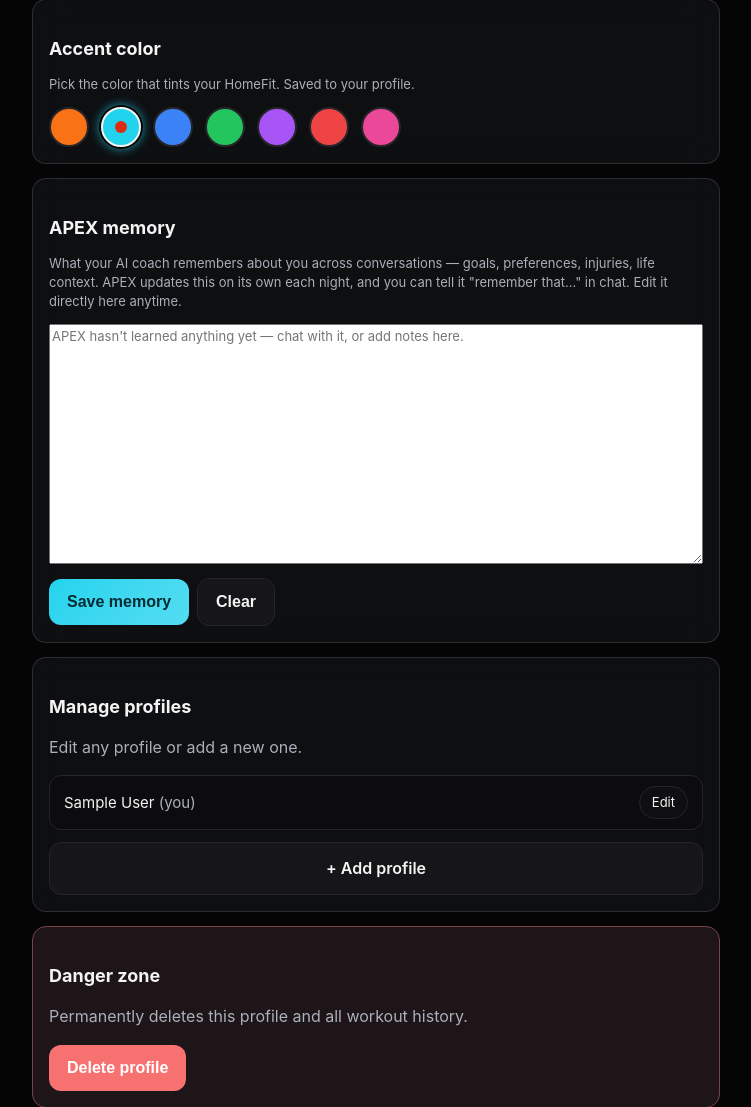
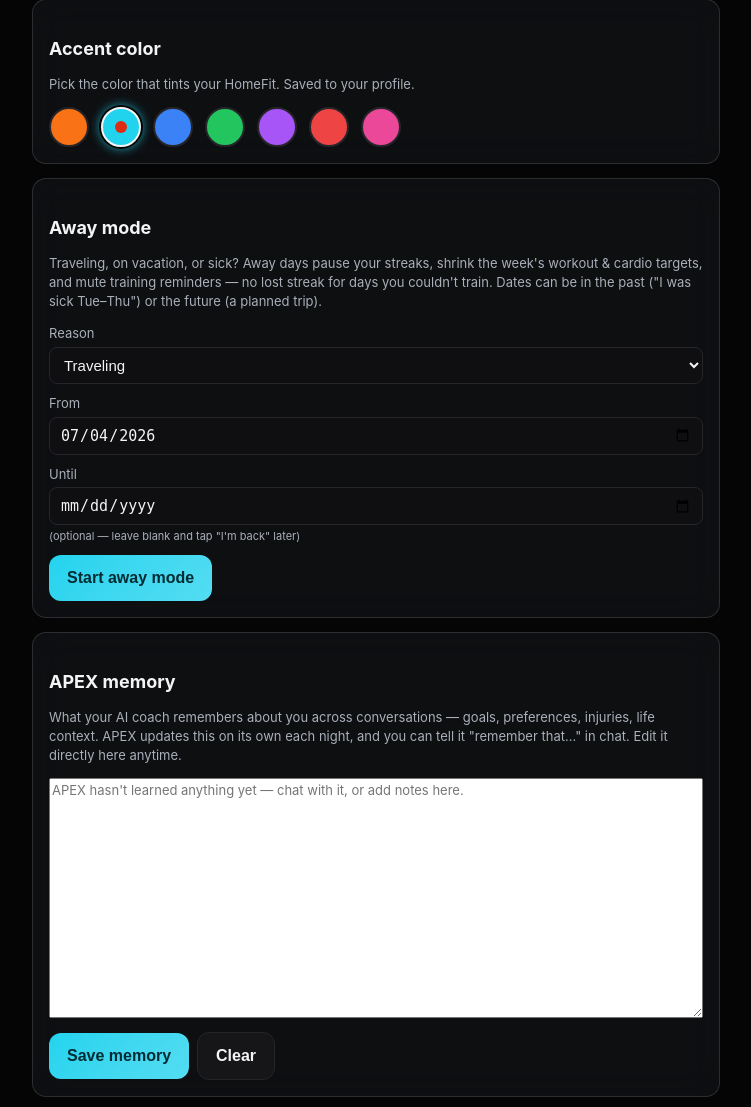
Before and after one commit to abwalker417/HomeFit, a Flask app: page /profiles/1/edit in a window 1280 px wide. Shown: the part 2056-3163 px from the top of the page, without its empty margins (264-1015 px from the left). Run offline with Flask 3, Linux system fonts and the light colour scheme; the visitor is signed in with stand-in values (Sample User, id 1); data comes from the database, SQL or seed files in the repository; data that the repository does not hold is empty; some libraries are stand-ins or nearby versions.

Commit message:
Away mode: travel/vacation/sick days pause streaks + relax weekly goals
- streak_pause table (date windows, retroactive or scheduled, open-ended OK)
- Daily streak: paused days bridge the chain; weekly streak: paused days
  reduce that week's target (target 0 = neutral week, skipped not broken)
- Cardio-days goal relaxed the same way for consistency
- Streak reminder + nudge crons skip paused users; APEX gets an away-mode
  directive (sick = rest, travel = low-pressure) and reduced weekly numbers
- UI: profile Away-mode card (start/schedule/I'm-back) + dashboard badge
- SW cache homefit-v73

Co-Authored-By: Claude Fable 5 <noreply@anthropic.com>

```diff
--- a/app.py
+++ b/app.py
@@ -260,8 +260,16 @@ def _progress_stats(user_id):
     days_left = 7 - today.weekday()  # includes today
     done = len(week_dates)
     stats["week_workouts"] = done
+    # Away mode (travel/vacation/sick): paused days reduce this week's targets
+    # and pause the streak/nudges — see database.streak_pause.
+    pause = database.current_week_pause(user_id)
+    stats["away"] = pause["active"]
+    stats["away_upcoming"] = database.get_upcoming_pause(user_id)
+    stats["target_days_week"] = max(0, stats["target_days"] - pause["paused_days"])
+    usable_days_left = max(0, days_left - pause["remaining_paused"])
     # Separate cardio goal: distinct days this week with any logged walk/cardio
     stats["cardio_goal"] = profile.get("cardio_days_per_week") or 5
+    stats["cardio_goal_week"] = max(0, stats["cardio_goal"] - pause["paused_days"])
     cardio_dates = {(c.get("started_at") or "")[:10] for c in externals
                     if (c.get("started_at") or "")[:10] >= monday_iso}
     cardio_dates.discard("")
@@ -269,9 +277,11 @@ def _progress_stats(user_id):
     # Today is the last chance to keep the weekly target reachable
     stats["must_train_today"] = (
         not trained_today
-        and done < stats["target_days"]
-        and done + days_left >= stats["target_days"]
-        and done + days_left - 1 < stats["target_days"]
+        and not pause["today_paused"]
+        and stats["target_days_week"] > 0
+        and done < stats["target_days_week"]
+        and done + usable_days_left >= stats["target_days_week"]
+        and done + usable_days_left - 1 < stats["target_days_week"]
     )
     if stats["last_workout"]:
         try:
@@ -358,6 +368,44 @@ def set_accent():
         return jsonify({"error": "invalid color"}), 400
     database.set_accent_color(uid, color)
     return jsonify({"ok": True, "color": color, "accent_rgb": _accent_rgb(color)})
+
+
+@app.route("/api/away", methods=["POST"])
+def api_away_start():
+    """Start (or schedule/backdate) away mode — travel/vacation/sick days that
+    pause streaks, relax weekly targets and mute training nudges."""
+    uid = session.get("user_id")
+    if not uid:
+        return jsonify({"error": "unauthorized"}), 401
+    from datetime import date
+    data = request.get_json(silent=True) or {}
+    reason = data.get("reason") or "travel"
+    if reason not in ("travel", "vacation", "sick"):
+        return jsonify({"error": "invalid reason"}), 400
+    start = (data.get("start_date") or "").strip() or None
+    end = (data.get("end_date") or "").strip() or None
+    try:
+        if start:
+            date.fromisoformat(start)
+        if end:
+            date.fromisoformat(end)
+    except ValueError:
+        return jsonify({"error": "invalid date"}), 400
+    if start and end and end < start:
+        return jsonify({"error": "end date is before start date"}), 400
+    database.start_streak_pause(uid, reason=reason, start_date=start, end_date=end)
+    return jsonify({"ok": True, "away": database.get_active_pause(uid),
+                    "upcoming": database.get_upcoming_pause(uid)})
+
+
+@app.route("/api/away/end", methods=["POST"])
+def api_away_end():
+    """"I'm back" — close the active away window (and drop scheduled ones)."""
+    uid = session.get("user_id")
+    if not uid:
+        return jsonify({"error": "unauthorized"}), 401
+    database.end_streak_pause(uid)
+    return jsonify({"ok": True})
 
 
 @app.route("/profiles")
@@ -488,6 +536,8 @@ def profile_edit(user_id):
         all_users=database.list_users(),
         api_token=database.get_or_create_api_token(user_id) if user_id == session.get("user_id") else None,
         apex_memory=database.get_apex_memory(user_id),
+        away=database.get_active_pause(user_id),
+        away_upcoming=database.get_upcoming_pause(user_id),
     )
 
 
--- a/coach.py
+++ b/coach.py
@@ -203,18 +203,43 @@ def _build_context(coaching_data):
     cardio_days = sorted({(c.get("started_at") or "")[:10] for c in externals
                           if (c.get("started_at") or "")[:10] >= monday_iso})
     cardio_dow = ", ".join(_dow(d) for d in cardio_days) or "none yet"
+    # Away mode (travel/vacation/sick) relaxes both weekly goals: each paused
+    # day this week reduces the targets by one (floor 0 = week fully excused).
+    week_pause = coaching_data.get("week_pause") or {}
+    paused_days = week_pause.get("paused_days") or 0
+    goal_days_wk = max(0, goal_days - paused_days)
+    cardio_goal_wk = max(0, cardio_goal - paused_days)
+    pause_note = (f" (reduced from {goal_days} and {cardio_goal} — {paused_days} "
+                  f"away-mode day(s) this week)" if paused_days else "")
     lines += [
         f"THIS WEEK so far (Monday {monday_iso} through today) — USE THESE NUMBERS, do not recount by hand:",
-        f"- Workout days toward the {goal_days}x/week goal: {sessions} of {goal_days}",
+        f"- Workout days toward the {goal_days_wk}x/week goal: {sessions} of {goal_days_wk}",
         f"    · HomeFit workouts: {hf_list}",
         f"    · External sessions counted (Apple-recorded workouts like golf, or any session ≥45 min): {ext_list}",
-        f"- Cardio/walk days toward the {cardio_goal}x/week cardio goal: {len(cardio_days)} of {cardio_goal} ({cardio_dow})",
-        f"Two separate weekly goals: (1) {goal_days} WORKOUT days (HomeFit workouts + Apple-recorded "
-        f"workouts/long ≥45-min sessions; plain walks don't count); (2) {cardio_goal} CARDIO days (any day "
+        f"- Cardio/walk days toward the {cardio_goal_wk}x/week cardio goal: {len(cardio_days)} of {cardio_goal_wk} ({cardio_dow})",
+        f"Two separate weekly goals{pause_note}: (1) {goal_days_wk} WORKOUT days (HomeFit workouts + Apple-recorded "
+        f"workouts/long ≥45-min sessions; plain walks don't count); (2) {cardio_goal_wk} CARDIO days (any day "
         f"with a logged walk/cardio counts, one per day). Use these exact counts; never count anything "
         f"dated before {monday_iso} toward this week.",
         "",
     ]
+
+    away = coaching_data.get("away_mode")
+    if away:
+        reason = away.get("reason") or "away"
+        until = (f"through {away['end_date']}" if away.get("end_date")
+                 else "until they say they're back")
+        if reason == "sick":
+            guidance = ("They're SICK: prioritize rest, fluids and recovery. No training "
+                        "pressure at all; when they feel better, suggest easing back in light.")
+        else:
+            guidance = ("They're traveling: keep it totally low-pressure. Only offer "
+                        "hotel/bodyweight or walking ideas if THEY ask.")
+        lines += [
+            f"AWAY MODE IS ON ({reason}, {until}). Streaks and weekly goals are paused — "
+            f"never guilt them about missed workouts or goals during this window. {guidance}",
+            "",
+        ]
 
     if workouts:
         lines.append("Recent HomeFit workouts (newest first):")
--- a/static/css/style.css
+++ b/static/css/style.css
@@ -168,6 +168,56 @@ h2 { font-size: 18px; margin: 20px 0 8px; }
   font-size: 13px;
   text-align: center;
   margin: 8px 0 0;
+}
+
+/* Away mode (travel/vacation/sick) — streaks paused */
+.hero-badges {
+  display: flex;
+  gap: 6px;
+  align-items: center;
+  flex-wrap: wrap;
+  justify-content: flex-end;
+}
+.away-badge {
+  display: inline-block;
+  background: rgba(245, 158, 11, 0.12);
+  border: 1px solid var(--warn);
+  color: var(--warn);
+  font-size: 12px;
+  font-weight: 700;
+  letter-spacing: .05em;
+  text-transform: uppercase;
+  padding: 5px 12px;
+  border-radius: 999px;
+  white-space: nowrap;
+}
+.away-note {
+  color: var(--warn);
+}
+.away-form {
+  display: flex;
+  flex-direction: column;
+  gap: 10px;
+  margin-top: 10px;
+}
+.away-form label {
+  display: flex;
+  flex-direction: column;
+  gap: 4px;
+  font-size: 13px;
+  color: var(--subtle);
+}
+.away-form select,
+.away-form input[type="date"] {
+  background: var(--surface);
+  border: 1px solid var(--border);
+  color: var(--text);
+  border-radius: 8px;
+  padding: 8px 10px;
+  font-size: 15px;
+}
+.away-form .btn {
+  align-self: flex-start;
 }
 
 .hero {
--- a/static/js/sw.js
+++ b/static/js/sw.js
@@ -1,6 +1,6 @@
 /* HomeFit service worker — offline-first for app shell */
 
-const CACHE = 'homefit-v72';
+const CACHE = 'homefit-v73';
 const APP_SHELL = [
   '/static/css/style.css',
   '/static/js/app.js',
--- a/templates/profile_edit.html
+++ b/templates/profile_edit.html
@@ -72,6 +72,72 @@
     {% endfor %}
   </div>
 </section>
+
+{% if user.id == current_user.id %}
+<section class="card" id="away-card">
+  <h2>Away mode</h2>
+  {% if away %}
+  <p class="subtle" style="font-size:13px;">
+    You're marked <strong style="color:var(--warn);">{{ away.reason }}</strong>
+    since {{ away.start_date }}{% if away.end_date %}, through {{ away.end_date }}{% else %} (until you're back){% endif %}.
+    Streaks and weekly goals are paused; training reminders are muted.
+  </p>
+  <button type="button" id="away-end" class="btn btn-primary">I'm back</button>
+  {% else %}
+  {% if away_upcoming %}
+  <p class="subtle" style="font-size:13px;">
+    Scheduled: <strong>{{ away_upcoming.reason }}</strong> {{ away_upcoming.start_date }} →
+    {{ away_upcoming.end_date or "open" }}. <button type="button" id="away-end" class="pill">Cancel</button>
+  </p>
+  {% endif %}
+  <p class="subtle" style="font-size:13px;">Traveling, on vacation, or sick? Away days pause your streaks, shrink the week's workout &amp; cardio targets, and mute training reminders — no lost streak for days you couldn't train. Dates can be in the past ("I was sick Tue–Thu") or the future (a planned trip).</p>
+  <div class="away-form">
+    <label>Reason
+      <select id="away-reason">
+        <option value="travel">Traveling</option>
+        <option value="vacation">Vacation</option>
+        <option value="sick">Sick</option>
+      </select>
+    </label>
+    <label>From <input type="date" id="away-start"></label>
+    <label>Until <input type="date" id="away-end-date"> <span class="subtle" style="font-size:11px;">(optional — leave blank and tap "I'm back" later)</span></label>
+    <button type="button" id="away-start-btn" class="btn btn-primary">Start away mode</button>
+  </div>
+  {% endif %}
+  <span id="away-status" class="subtle" style="font-size:12px;"></span>
+</section>
+<script>
+(function () {
+  var startBtn = document.getElementById("away-start-btn");
+  var endBtn = document.getElementById("away-end");
+  var status = document.getElementById("away-status");
+  function call(url, body) {
+    fetch(url, {method: "POST", headers: {"Content-Type": "application/json"},
+                body: JSON.stringify(body || {})})
+      .then(function (r) { return r.json(); })
+      .then(function (d) {
+        if (d.ok) { location.reload(); }
+        else { status.textContent = d.error || "Something went wrong."; }
+      })
+      .catch(function () { status.textContent = "Network error — try again."; });
+  }
+  if (startBtn) startBtn.addEventListener("click", function () {
+    call("/api/away", {
+      reason: document.getElementById("away-reason").value,
+      start_date: document.getElementById("away-start").value,
+      end_date: document.getElementById("away-end-date").value,
+    });
+  });
+  if (endBtn) endBtn.addEventListener("click", function () { call("/api/away/end"); });
+  var start = document.getElementById("away-start");
+  if (start && !start.value) {
+    var d = new Date();  // local date, not toISOString (UTC = tomorrow in the evening)
+    start.value = d.getFullYear() + "-" + String(d.getMonth() + 1).padStart(2, "0")
+                + "-" + String(d.getDate()).padStart(2, "0");
+  }
+})();
+</script>
+{% endif %}
 
 <section class="card">
   <h2>APEX memory</h2>
```
Also changed, not shown: database.py (+171 -19 lines), push_send.py (+13 -3 lines), templates/dashboard.html (+18 -11 lines).
